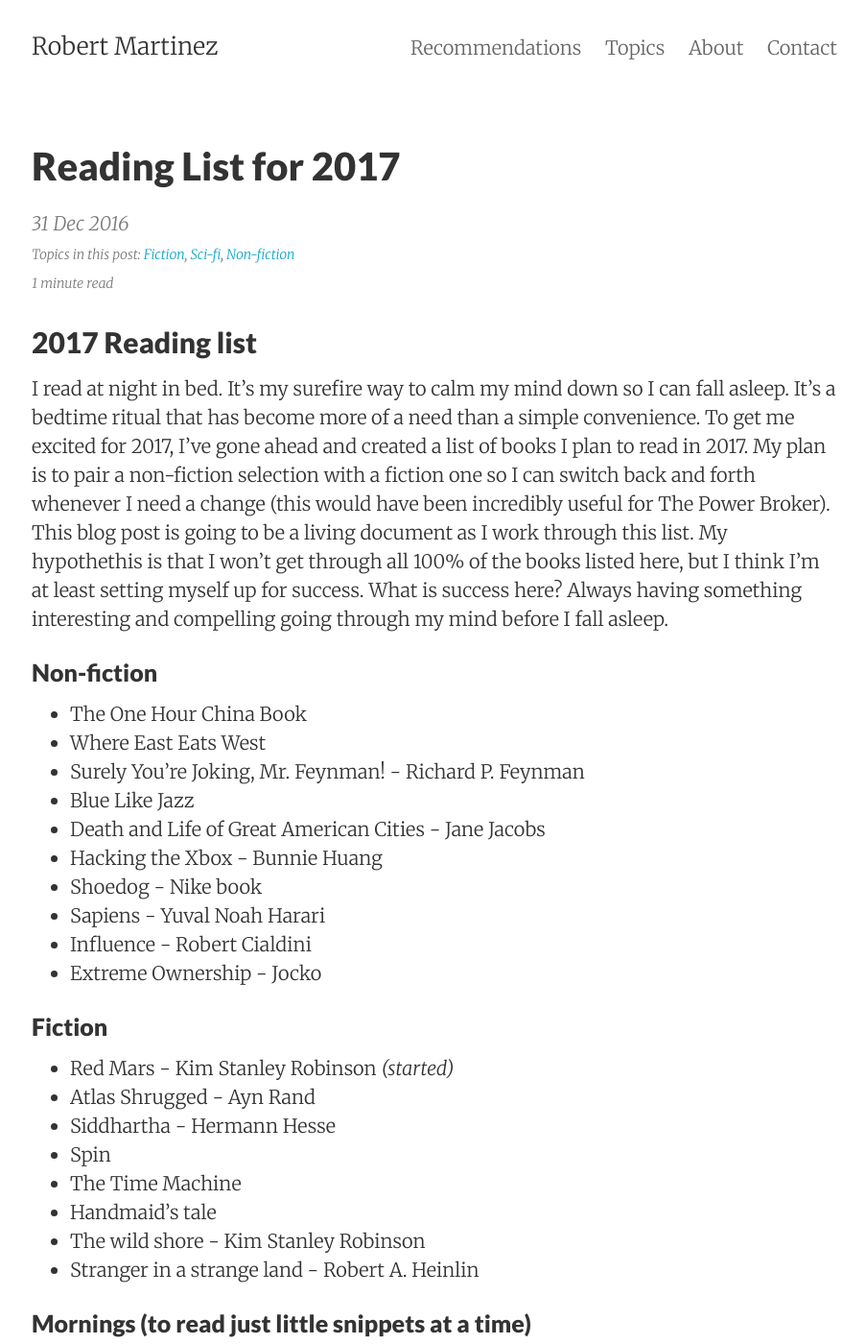
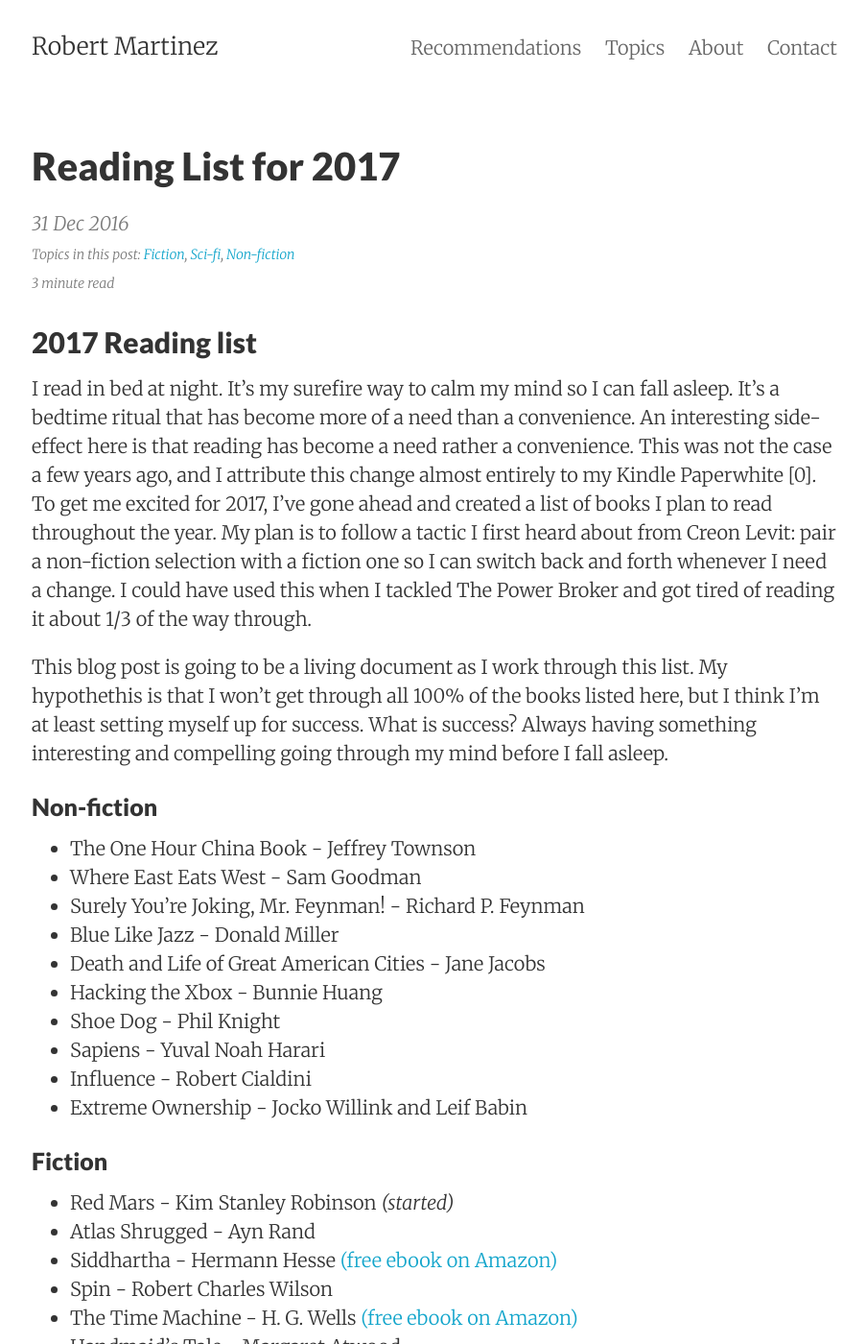
Before and after one commit to RobertMartinez/robertmartinez.github.io, a Jekyll site: the page built from _posts/2016-12-31-reading-list-2017.md, in a window 1280 px wide and 1400 px high. Shown: the whole window at 96% size, without its empty margins (187-1090 px from the left). Built offline with Jekyll 4.4.1, drawn with Linux system fonts in a browser that asks for light colours; comment, search, counter and statistics services are not loaded; some of the changed text lies outside the part shown.

Commit message:
amazon free ebook update

```diff
--- a/_posts/2016-12-31-reading-list-2017.md
+++ b/_posts/2016-12-31-reading-list-2017.md
@@ -12,41 +12,44 @@
 
 ##  2017 Reading list
 
-I read at night in bed. It's my surefire way to calm my mind down so I can fall asleep. It's a bedtime ritual that has become more of a need than a simple convenience. To get me excited for 2017, I've gone ahead and created a list of books I plan to read in 2017. My plan is to pair a non-fiction selection with a fiction one so I can switch back and forth whenever I need a change (this would have been incredibly useful for The Power Broker). This blog post is going to be a living document as I work through this list. My hypothethis is that I won't get through all 100% of the books listed here, but I think I'm at least setting myself up for success. What is success here? Always having something interesting and compelling going through my mind before I fall asleep.
+I read in bed at night. It's my surefire way to calm my mind so I can fall asleep. It's a bedtime ritual that has become more of a need than a convenience. An interesting side-effect here is that reading has become a need rather a convenience. This was not the case a few years ago, and I attribute this change almost entirely to my Kindle Paperwhite [0]. To get me excited for 2017, I've gone ahead and created a list of books I plan to read throughout the year. My plan is to follow a tactic I first heard about from Creon Levit: pair a non-fiction selection with a fiction one so I can switch back and forth whenever I need a change. I could have used this when I tackled The Power Broker and got tired of reading it about 1/3 of the way through.
+
+This blog post is going to be a living document as I work through this list. My hypothethis is that I won't get through all 100% of the books listed here, but I think I'm at least setting myself up for success. What is success? Always having something interesting and compelling going through my mind before I fall asleep.
 
 ### Non-fiction
 
-* The One Hour China Book
-* Where East Eats West
+* The One Hour China Book - Jeffrey Townson
+* Where East Eats West - Sam Goodman
 * Surely You’re Joking, Mr. Feynman! - Richard P. Feynman
-* Blue Like Jazz
+* Blue Like Jazz - Donald Miller
 * Death and Life of Great American Cities - Jane Jacobs
 * Hacking the Xbox - Bunnie Huang
-* Shoedog - Nike book
+* Shoe Dog - Phil Knight
 * Sapiens - Yuval Noah Harari
 * Influence - Robert Cialdini
-* Extreme Ownership - Jocko
+* Extreme Ownership - Jocko Willink and Leif Babin
+
 
 ### Fiction
 
 * Red Mars - Kim Stanley Robinson <em>(started)</em>
 * Atlas Shrugged - Ayn Rand
-* Siddhartha - Hermann Hesse
-* Spin
-* The Time Machine
-* Handmaid's tale
-* The wild shore - Kim Stanley Robinson
+* Siddhartha - Hermann Hesse [(free ebook on Amazon)](https://www.amazon.com/Siddhartha-Biographical-Afterword-Hermann-Hesse-ebook/dp/B000FC21PA/ref=sr_1_1?s=books&ie=UTF8&qid=1483326516&sr=1-1&keywords=siddartha+hesse+herman)
+* Spin - Robert Charles Wilson
+* The Time Machine - H. G. Wells [(free ebook on Amazon)](https://www.amazon.com/Time-Machine-Enriched-Classics-ebook/dp/B004XVQ73G/ref=sr_1_1?s=books&ie=UTF8&qid=1483326494&sr=1-1&keywords=the+time+machine)
+* Handmaid's Tale - Margaret Atwood
+* The Wild Shore - Kim Stanley Robinson
 * Stranger in a strange land - Robert A. Heinlin
 
 ### Mornings (to read just little snippets at a time)
 
-* The Bible - ESV
-* Meditations - Marcus Aurelius
-* Tao Te Ching - Lao Tzu
-* Art of approximation
-* On Growth and Form
-* A Pattern Language
-* Leaves of Grass - Walt Whittman
+* The Bible - NIV edition [(ESV edition free ebook on Amazon)](https://www.amazon.com/Bible-English-Standard-Version-Cross-References-ebook/dp/B001EOCFU4/ref=sr_1_5?s=books&ie=UTF8&qid=1483326084&sr=1-5&keywords=bible+niv)
+* Meditations - Marcus Aurelius [(free ebook on Amazon)](https://www.amazon.com/Meditations-Marcus-Aurelius-ebook/dp/B0082XJGRK/ref=sr_1_2?s=books&ie=UTF8&qid=1483326133&sr=1-2&keywords=meditations+marcus+aurelius)
+* Tao Te Ching - Lao Tzu [(free ebook on Amazon)](https://www.amazon.com/T%C3%82O-TEH-KING-TAO-CHING-ebook/dp/B01DTX85ZQ/ref=sr_1_12?s=books&ie=UTF8&qid=1483326204&sr=1-12&keywords=tao+te+ching)
+* Art of Approximation - Prof. Sanjoy Mahajan
+* On Growth and Form - D'Arcy Wentworth Thompson
+* A Pattern Language - Christopher Alexander
+* Leaves of Grass - Walt Whitman [(free ebook on Amazon)](https://www.amazon.com/Leaves-Grass-Walt-Whitman-ebook/dp/B004TOZV48/ref=sr_1_1?s=books&ie=UTF8&qid=1483326029&sr=1-1&keywords=leaves+of+grass)
 
 ### Bonus
 
@@ -55,5 +58,9 @@
 ### Books that didn't make the cut this time around
 * 1984
 * Murder on the Orient Express
-* Twenty Thousand Leagues Under the Sea
+* 20,000 Leagues Under the Sea - Jules Verne [(free ebook on Amazon)](https://www.amazon.com/Vingt-mille-lieues-mers-English-ebook/dp/B0084A6N3Q/ref=sr_1_1?s=books&ie=UTF8&qid=1483326774&sr=1-1&keywords=Verne+Vingt+Mille+English)
 * The Magicians - Lev Grossman
+* Riding Rockets -  Mike Mullane
+* Truth, Lies, and O-Rings: Inside the Space Shuttle Challenger Disaster - Allan J. McDonald
+
+[0] The "almost" here is attributed to my undergrad years, where I unintentionally conditioned myself to fall asleep while reading. Sleep deprivation is a condition that shouldn't be ignored and I'm grateful I found a way to turn this condition into a strength.
```
